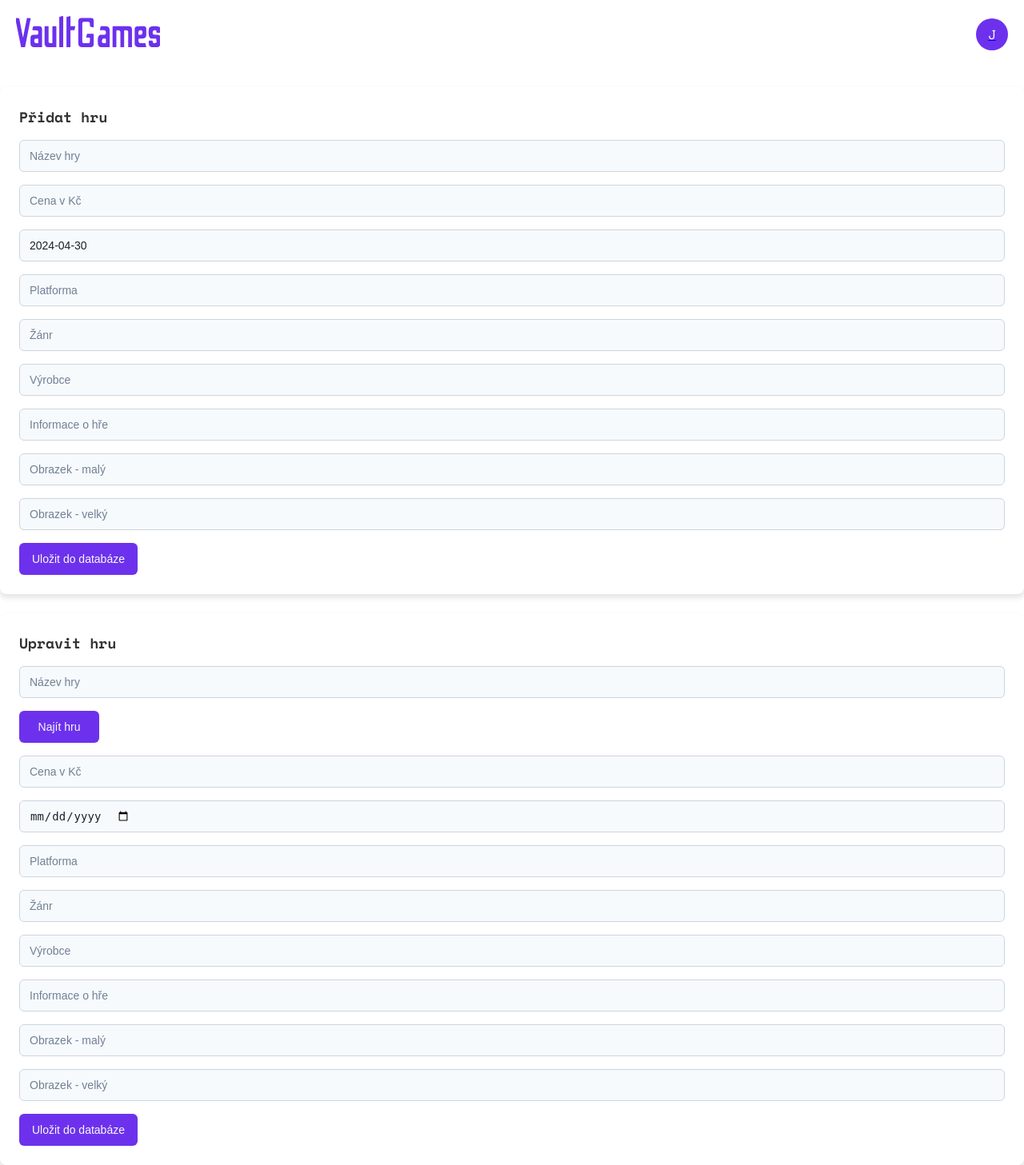
After one commit to Jindrys/Vaultgames, a PHP site: page /admin.php in a window 1280 px wide. The commit adds this page. Shown: the whole page at 80% size. Run offline with PHP 8.4, Linux system fonts and the light colour scheme; a stand-in replaces the project's code that opens the database connection.

Commit message:
UI admin

```diff
--- /dev/null
+++ b/admin.php
@@ -0,0 +1,63 @@
+<!DOCTYPE html>
+<html lang="en">
+<head>
+  <meta charset="UTF-8">
+  <meta name="viewport" content="width=device-width, initial-scale=1.0">
+  <title>Administrace</title>
+  <link rel="stylesheet" href="styles.css" />
+  <link rel="stylesheet" href="https://cdnjs.cloudflare.com/ajax/libs/font-awesome/6.4.2/css/all.min.css"
+    integrity="sha512-z3gLpd7yknf1YoNbCzqRKc4qyor8gaKU1qmn+CShxbuBusANI9QpRohGBreCFkKxLhei6S9CQXFEbbKuqLg0DA=="
+    crossorigin="anonymous" referrerpolicy="no-referrer" />
+  <link rel="shortcut icon" href="./images/favicon.png" type="image/x-icon">
+</head>
+<body>
+<nav class="navbar-detail">
+    <div class="nav-top">
+      <div class="nav-left">
+        <i class="fa-solid fa-bars"></i>
+        <a href="index.php">
+          <figure class="logo">
+            <img src="./images/logo.svg" alt="logo for vault games" />
+          </figure>
+        </a>
+      </div>
+      <div class="nav-right">
+        <a href="login.php">
+          <div class="user">J</div>
+        </a>
+      </div>
+    </div>
+  </nav>
+  <div class="addGameContainer">
+    <h2 class="addTitle">Přidat hru</h2>
+    <div class="addInputs">
+      <input class="addInput" placeholder="Název hry" />
+      <input class="addInput" placeholder="Cena v Kč" />
+      <input class="addInput" placeholder="Datum vydání" value="2024-04-30"/>
+      <input class="addInput" placeholder="Platforma" />
+      <input class="addInput" placeholder="Žánr" />
+      <input class="addInput" placeholder="Výrobce" />
+      <input class="addInput" placeholder="Informace o hře" />
+      <input class="addInput" placeholder="Obrazek - malý" />
+      <input class="addInput" placeholder="Obrazek - velký" />
+    </div>
+    <button class="addConfirmButton">Uložit do databáze</button>
+  </div>
+  <div class="addGameContainer">
+    <h2 class="addTitle">Upravit hru</h2>
+    <div class="addInputs">
+      <input class="addInput" placeholder="Název hry" />
+      <button class="findButton">Najít hru</button>
+      <input class="addInput" placeholder="Cena v Kč" />
+      <input type="date" class="addInput" placeholder="Datum vydání (rrrr-mm-dd)" />
+      <input class="addInput" placeholder="Platforma" />
+      <input class="addInput" placeholder="Žánr" />
+      <input class="addInput" placeholder="Výrobce" />
+      <input class="addInput" placeholder="Informace o hře" />
+      <input class="addInput" placeholder="Obrazek - malý" />
+      <input class="addInput" placeholder="Obrazek - velký" />
+    </div>
+    <button class="addConfirmButton">Uložit do databáze</button>
+  </div>
+</body>
+</html>
--- a/cart.php
+++ b/cart.php
@@ -56,8 +56,7 @@
         <h2 class="product-text">Košík</h2>
         <div class="products">
           <div class="product">
-            <span class="something"></span>
-            <div class="something2">
+            <div class="product-wrapper">
               <div class="productContainer">
                 <img class="productImage" src="./images/fifa.png"></img>
                 <div class="productInfo">
@@ -82,7 +81,6 @@
       <!-- Dodací adresa -->
       <div class="paymentContainer">
         <h2 class="paymentTitle">Dodací adresa</h2>
-
         <div class="paymentInputs">
           <input class="paymentInput" placeholder="Ulice a č.p." />
           <input class="paymentInput" placeholder="Město" />
@@ -90,7 +88,6 @@
             <input class="paymentInput" placeholder="Země" />
             <input class="paymentInput" placeholder="PSČ" />
           </div>
-
         </div>
       </div>
 
@@ -110,7 +107,6 @@
             <input class="paymentInput" placeholder="Expiration date" />
             <input class="paymentInput" placeholder="CVV" />
           </div>
-
           <button class="paymentConfirmButton">Potvrdit a zaplatit</button>
         </div>
       </div>
--- a/styles.css
+++ b/styles.css
@@ -1,8 +1,10 @@
 @import url("https://fonts.googleapis.com/css2?family=Silkscreen:wght@400;700&family=Space+Mono:ital,wght@0,400;0,700;1,400;1,700&display=swap");
+
 :root {
   --primary-color: #6d31ed;
   --second-color: #15abff;
 }
+
 * {
   margin: 0;
   padding: 0;
@@ -71,7 +73,7 @@ body {
   align-items: center;
 }
 
-.nav-icon{
+.nav-icon {
   color: #fff;
 }
 
@@ -195,12 +197,12 @@ body {
   margin-right: 30px;
 }
 
-.news header > span {
+.news header>span {
   transition: color ease 200ms;
   cursor: pointer;
 }
 
-.news header > span:hover {
+.news header>span:hover {
   color: var(--primary-color);
 }
 
@@ -226,7 +228,7 @@ body {
   box-shadow: 5px 5px 20px rgba(0, 0, 0, 0.2);
   border-radius: 20px;
   transition: all ease 200ms;
-  color:#333;
+  color: #333;
   text-decoration: none;
   overflow: hidden;
 }
@@ -235,7 +237,7 @@ body {
   scale: 1.05;
 }
 
-.news-card:hover .news-card_img{
+.news-card:hover .news-card_img {
   scale: 1.05;
 }
 
@@ -263,6 +265,7 @@ body {
   margin-bottom: 10px;
   position: relative;
 }
+
 .news-card_top h3 {
   max-width: 70%;
 }
@@ -287,7 +290,7 @@ body {
   font-size: 1.2rem;
 }
 
-.shop{
+.shop {
   position: absolute;
   bottom: 15px;
   right: 12px;
@@ -547,6 +550,7 @@ footer h3 {
   height: 80vh;
   padding-top: 150px;
 }
+
 .user-wrap {
   display: flex;
   justify-content: center;
@@ -646,20 +650,20 @@ footer h3 {
 
 /* sekce login a registration */
 
-.login{
+.login {
   height: 100vh;
   width: 100%;
   position: relative;
   background: linear-gradient(to right top, var(--primary-color), var(--second-color));
 }
 
-.login-headline{
+.login-headline {
   font-family: 'Silkscreen', cursive;
   font-size: 2.5rem;
 }
 
-.login-wrapper{
-  position:absolute;
+.login-wrapper {
+  position: absolute;
   top: 50%;
   left: 50%;
   transform: translate(-50%, -50%);
@@ -675,35 +679,37 @@ footer h3 {
   transition: scale 200ms ease;
 }
 
-.login-wrapper>div{
+.login-wrapper>div {
   position: relative;
 }
-.inputs{
+
+.inputs {
   display: flex;
   flex-direction: column;
   gap: 20px;
 }
 
-.checkbox{
+.checkbox {
   accent-color: var(--primary-color);
   margin-right: 3px;
   cursor: pointer;
 }
-.stay{
+
+.stay {
   margin-left: -5px;
 }
 
-.login-bottom{
+.login-bottom {
   display: flex;
   justify-content: space-between;
 }
 
-.color{
+.color {
   cursor: pointer;
   color: var(--primary-color);
 }
 
-.login-logo{
+.login-logo {
   position: absolute;
   top: -120px;
   width: 100%;
@@ -713,11 +719,11 @@ footer h3 {
   transition: scale 500ms ease;
 }
 
-.login-logo:hover{
+.login-logo:hover {
   scale: 1.2;
 }
 
-.login-btn{
+.login-btn {
   background-color: var(--primary-color);
   color: #fff;
   width: 100%;
@@ -730,17 +736,17 @@ footer h3 {
   transition: scale 200ms ease;
 }
 
-.login-btn:hover{
+.login-btn:hover {
   scale: 1.03;
 }
 
-.input{
+.input {
   display: flex;
   flex-direction: column;
   width: 100%;
 }
 
-.input input{
+.input input {
   width: 100%;
   padding: 8px;
   border-radius: 10px;
@@ -752,46 +758,47 @@ footer h3 {
   caret-color: var(--primary-color);
 }
 
-.input input:focus{
+.input input:focus {
   outline: 3px solid var(--primary-color);
 }
 
-.input input:hover{
+.input input:hover {
   outline: 3px solid var(--primary-color);
 }
 
-.input label{
+.input label {
   text-align: start;
   width: 100%;
   margin-bottom: 5px;
   font-weight: bold;
 }
 
-.input-wrapper{
+.input-wrapper {
   position: relative;
 }
-.input-wrapper>i{
+
+.input-wrapper>i {
   position: absolute;
   top: 50%;
   transform: translateY(-50%);
   left: 10px;
 }
 
-.name-wrapper{
+.name-wrapper {
   display: flex;
   justify-content: space-between;
   gap: 10px;
 }
 
 
-.password-icon{
+.password-icon {
   position: absolute;
   top: 50%;
   transform: translateY(-50%);
   left: 10px;
 }
 
-.eye-icon{
+.eye-icon {
   position: absolute;
   top: 50%;
   transform: translateY(-50%);
@@ -799,7 +806,7 @@ footer h3 {
   cursor: pointer;
 }
 
-.alert-wrapper{
+.alert-wrapper {
   width: 100%;
   border-radius: 10px;
   border: none;
@@ -819,13 +826,14 @@ footer h3 {
 
 
 /* sekce detail */
-.detail{
+.detail {
   display: flex;
   justify-content: center;
   align-items: center;
   flex-direction: column;
 }
-.game{
+
+.game {
   display: flex;
   justify-content: center;
   align-items: center;
@@ -835,7 +843,8 @@ footer h3 {
   background-repeat: no-repeat;
   background-size: cover;
 }
-.detail-wrapper{
+
+.detail-wrapper {
   display: flex;
   justify-content: center;
   flex-direction: column;
@@ -845,7 +854,7 @@ footer h3 {
   margin-top: 20px;
 }
 
-.game-name{
+.game-name {
   display: flex;
   justify-content: center;
   align-items: center;
@@ -854,31 +863,31 @@ footer h3 {
   font-size: 1.8rem;
 }
 
-.game-discription{
+.game-discription {
   display: flex;
   justify-content: center;
   text-align: center;
 }
 
-.choices{
+.choices {
   display: flex;
   justify-content: center;
   gap: 150px;
   margin: 10px 0;
 }
 
-.version{
+.version {
   font-family: 'Space mono', monospace;
   border-radius: 20px;
   padding: 8px 30px;
 
 }
 
-.version:focus{
+.version:focus {
   outline-color: var(--primary-color);
 }
 
-.price{
+.price {
   display: flex;
   justify-content: center;
   align-items: center;
@@ -886,15 +895,15 @@ footer h3 {
   margin-bottom: 50px;
 }
 
-.price h2{
+.price h2 {
   font-family: 'Silkscreen', cursive;
 }
 
-.cart-btn{
+.cart-btn {
   position: relative;
 }
 
-.cart-btn button{
+.cart-btn button {
   border: none;
   color: #fff;
   background-color: var(--primary-color);
@@ -905,15 +914,15 @@ footer h3 {
   font-family: 'Space mono', monospace;
 }
 
-.cart-btn i{
+.cart-btn i {
   position: absolute;
   color: #fff;
-  top:50%;
+  top: 50%;
   transform: translateY(-50%);
   padding-left: 10px;
 }
 
-.navbar-detail{
+.navbar-detail {
   width: 100%;
   z-index: 100;
   top: 0;
@@ -922,7 +931,7 @@ footer h3 {
   color: #fff;
 }
 
-.cart-btn_inv{
+.cart-btn_inv {
   display: none;
   background-color: var(--primary-color);
   border-radius: 50%;
@@ -930,13 +939,14 @@ footer h3 {
   color: #fff;
 }
 
-@media (max-width: 600px){
-  .choices{
+@media (max-width: 600px) {
+  .choices {
     justify-content: center;
     flex-direction: column;
     gap: 20px;
   }
-  .productContainer{
+
+  .productContainer {
     flex-direction: column;
     gap: 20px;
     justify-content: center;
@@ -944,18 +954,19 @@ footer h3 {
   }
 }
 
-@media(max-width: 540px){
+@media(max-width: 540px) {
   .cart-btn {
     display: none;
   }
-  .cart-btn_inv{
+
+  .cart-btn_inv {
     display: flex;
   }
 }
 
 /* sekce cart*/
 
-.cart-wrapper{
+.cart-wrapper {
   display: flex;
   flex-direction: column;
   margin-top: 2.5rem;
@@ -963,7 +974,7 @@ margin-bottom: 2.5rem;
   justify-content: center;
 }
 
-.cart{
+.cart {
   flex-direction: column;
   display: flex;
   margin-left: 0;
@@ -973,27 +984,28 @@ width: 100%;
   padding-inline: 50px;
 }
 
-.product-container{
+.product-container {
   padding: 1rem;
   border-radius: 0.5rem;
   width: 100%;
   background-color: #ffffff;
   box-shadow: 0 4px 6px -1px rgba(0, 0, 0, 0.1), 0 2px 4px -1px rgba(0, 0, 0, 0.06);
 }
-.product-text{
+
+.product-text {
   margin-bottom: 1rem;
   font-size: 1.125rem;
   line-height: 1.75rem;
   font-weight: 600;
 }
 
-.products{
+.products {
   display: flex;
   margin-top: 1rem;
   flex-direction: column;
 }
 
-.product{
+.product {
   display: flex;
   padding: 1rem;
   justify-content: space-between;
@@ -1002,17 +1014,10 @@ border-radius: 0.5rem;
   background-color: #F3F4F6;
 }
 
-.something{
-  display: flex;
-overflow: hidden;
-position: relative;
-flex-shrink: 0;
-border-radius: 50%;
+.product-wrapper {
+  flex: 1;
 }
 
-.something2{
-  flex: 1;
-}
 .productContainer {
   display: flex;
   align-items: center;
@@ -1021,6 +1026,7 @@ border-radius: 50%;
   padding: 1rem;
   border-radius: 0.5rem;
 }
+
 .productImage {
   position: relative;
   height: 80%;
@@ -1029,24 +1035,30 @@ border-radius: 50%;
   object-fit: cover;
   border-radius: 20px;
 }
+
 .productInfo {
   margin-left: 1rem;
   flex: 1;
 }
+
 .productTitle {
   font-weight: bold;
 }
+
 .productAuthor {
   font-size: 0.875rem;
   color: #718096;
 }
+
 .productPriceContainer {
   text-align: right;
 }
+
 .productPrice {
   font-weight: bold;
   margin-left: 20px;
 }
+
 .productIcon {
   height: 1.25rem;
   width: 1.25rem;
@@ -1061,17 +1073,20 @@ border-radius: 50%;
   width: 100%;
   margin-top: 1.5rem;
 }
+
 .paymentTitle {
   font-size: 1.125rem;
   font-weight: 600;
   margin-bottom: 1rem;
 }
+
 .paymentOptions {
   display: flex;
   justify-content: space-between;
   margin-bottom: 1.5rem;
   flex-wrap: wrap;
 }
+
 .paymentButton {
   display: inline-flex;
   align-items: center;
@@ -1089,19 +1104,23 @@ border-radius: 50%;
   flex: 1;
   cursor: pointer;
 }
+
 .paymentButton:hover {
   background-color: var(--primary-color);
   color: #f7fafc;
 }
+
 .paymentButton:disabled {
   cursor: not-allowed;
   opacity: 0.5;
 }
+
 .paymentInputs {
   display: flex;
   flex-direction: column;
   gap: 1rem;
 }
+
 .paymentInput {
   display: flex;
   height: 2.5rem;
@@ -1113,18 +1132,22 @@ border-radius: 50%;
   font-size: 0.875rem;
   color: #1a202c;
 }
+
 .paymentInput::placeholder {
   color: #718096;
 }
+
 .paymentInput:focus {
   outline: none;
   border: 2px solid #4a5568;
   box-shadow: 0 0 0 3px rgba(66, 153, 225, 0.5);
 }
+
 .paymentInput:disabled {
   cursor: not-allowed;
   opacity: 0.5;
 }
+
 .paymentGrid {
   display: grid;
   grid-template-columns: 1fr 1fr;
@@ -1146,12 +1169,100 @@ border-radius: 50%;
   padding: 0 1rem;
   margin-top: 1rem;
   border: none;
+  cursor: pointer;
 }
+
 .paymentConfirmButton:hover {
   background-color: var(--primary-color);
   opacity: 0.9;
 }
+
 .paymentConfirmButton:disabled {
   cursor: not-allowed;
   opacity: 0.5;
 }
+
+/* admin */
+
+.addGameContainer {
+  background-color: #ffffff;
+  padding: 1.5rem;
+  border-radius: 0.5rem;
+  box-shadow: 0 4px 6px 1px rgba(0, 0, 0, 0.1);
+  width: 100%;
+  margin-top: 1.5rem;
+}
+
+.addTitle{
+  font-size: 1.125rem;
+  font-weight: 600;
+  margin-bottom: 1rem;
+}
+
+.addInputs{
+  display: flex;
+  flex-direction: column;
+  gap: 1rem;
+}
+
+.addInput{
+  display: flex;
+  height: 2.5rem;
+  width: 100%;
+  border-radius: 0.375rem;
+  border: 1px solid #cbd5e0;
+  background-color: #f7fafc;
+  padding: 0.75rem;
+  font-size: 0.875rem;
+  color: #1a202c;
+}
+
+.addInput::placeholder{
+  color: #718096;
+}
+
+.addConfirmButton {
+  display: inline-flex;
+  align-items: center;
+  justify-content: center;
+  white-space: nowrap;
+  border-radius: 0.375rem;
+  font-size: 0.875rem;
+  font-weight: 500;
+  transition: colors 0.15s ease-in-out, border-color 0.15s ease-in-out, box-shadow 0.15s ease-in-out;
+  background-color: var(--primary-color);
+  color: #f7fafc;
+  height: 2.5rem;
+  padding: 0 1rem;
+  margin-top: 1rem;
+  border: none;
+  cursor: pointer;
+}
+
+.addConfirmButton:hover {
+  background-color: var(--primary-color);
+  opacity: 0.9;
+}
+
+.addConfirmButton:disabled {
+  cursor: not-allowed;
+  opacity: 0.5;
+}
+
+.findButton{
+  display: flex;
+  align-items: center;
+  justify-content: center;
+  white-space: nowrap;
+  width: 100px;
+  border-radius: 0.375rem;
+  font-size: 0.875rem;
+  font-weight: 500;
+  transition: colors 0.15s ease-in-out, border-color 0.15s ease-in-out, box-shadow 0.15s ease-in-out;
+  background-color: var(--primary-color);
+  color: #f7fafc;
+  height: 2.5rem;
+  padding: 0 1rem;
+  border: none;
+  cursor: pointer;
+}
--- a/user.php
+++ b/user.php
@@ -16,7 +16,7 @@
     <link rel="shortcut icon" href="./images/favicon.png" type="image/x-icon">
   </head>
   <body>
-    <nav class="navbar">
+    <nav class="navbar-detail">
       <div class="nav-top">
         <div class="nav-left">
           <figure class="logo">
@@ -28,7 +28,7 @@
         <div class="nav-right">
           <i class="fa-solid fa-calendar"></i>
           <i class="fa-solid fa-heart"></i>
-          <a href="cart.php" class="nav-icon">
+          <a href="cart.php">
             <i class="fa-solid fa-cart-shopping"></i>
           </a>
           <div class="user">J</div>
```
Lines whose indentation alone changed are shown as unchanged.
